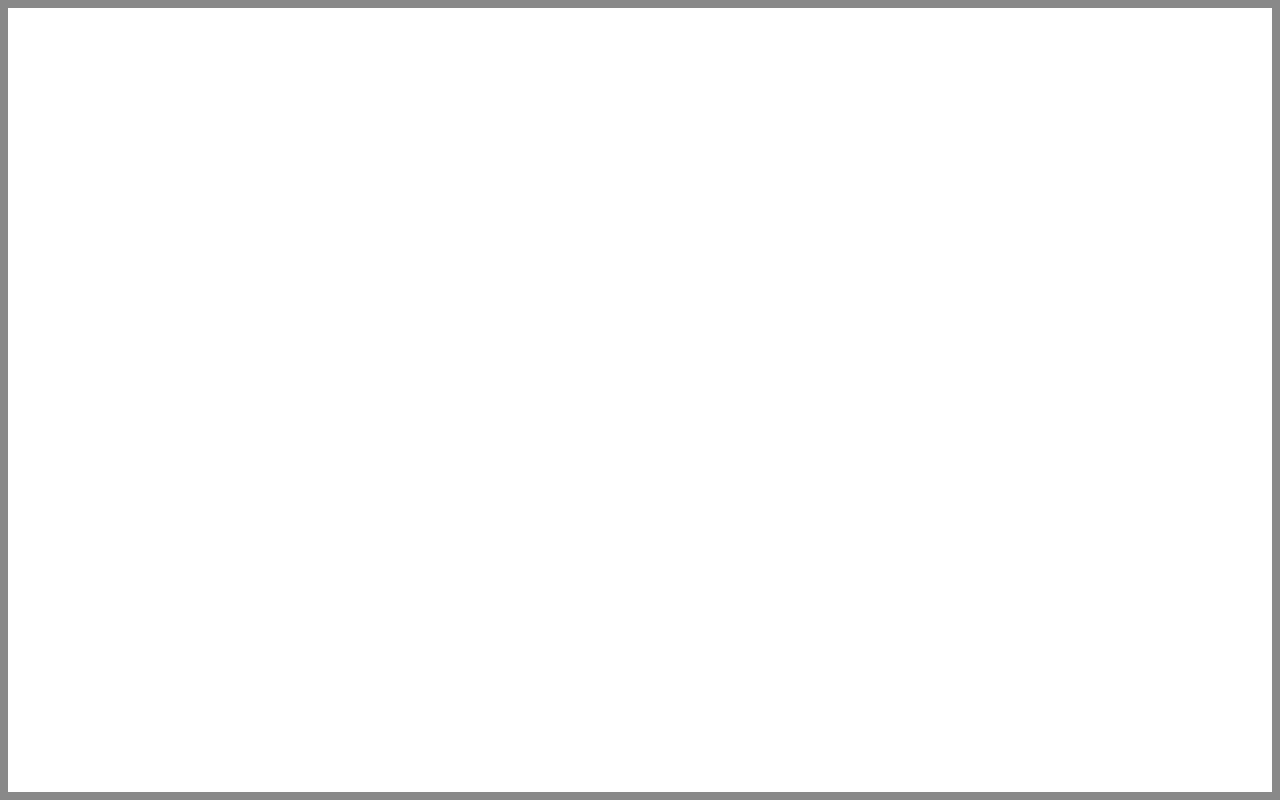
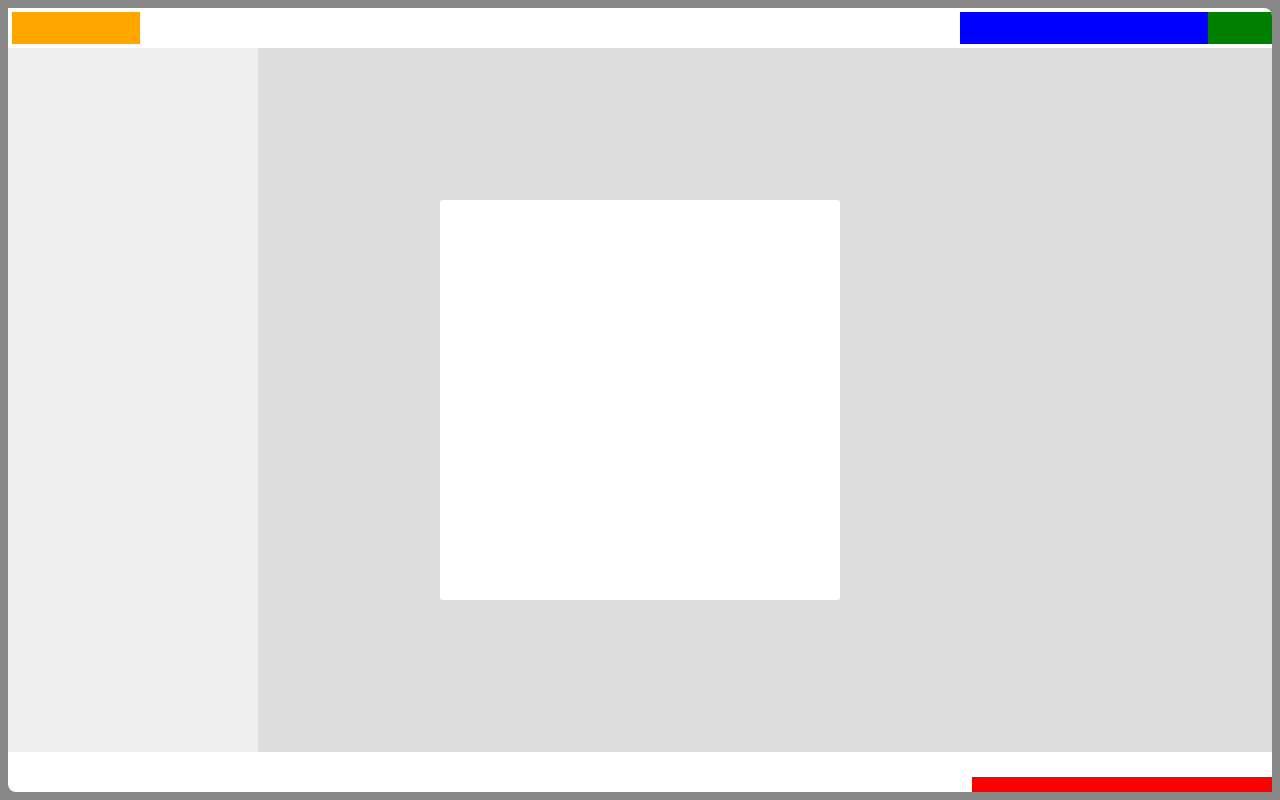
Before and after one commit to lukavrtaric/spa-test, a website: page public/layout.html in a window 1280 px wide. Drawn offline with nearby package versions, Linux system fonts and the light colour scheme; files that its build step writes are made by us from their sources.

Commit message:
setup layout in progress

```diff
--- a/gulpfile.js
+++ b/gulpfile.js
@@ -27,13 +27,13 @@ gulp.task('compile-js', function () {
 });
 
 // Watch LESS and compile on change
-gulp.task('watchLess', function() {
+gulp.task('watchLESS', function() {
     gulp.watch('less/*.less', ['compile-less']);
 });
 
-// Watch LESS and compile on change
+// Watch JS and compile on change
 gulp.task('watchJS', function() {
     gulp.watch('js-dev/*.js', ['compile-js']);
 });
 
-gulp.task('default', ['watchLess', 'watchJS']);
+gulp.task('default', ['watchLESS', 'watchJS']);
--- /dev/null
+++ b/less/layout.less
@@ -0,0 +1,89 @@
+.spa-shell-head, .spa-shell-head-logo, .spa-shell-head-acct, .spa-shell-head-search,
+.spa-shell-main, .spa-shell-main-nav, .spa-shell-main-content,
+.spa-shell-foot,
+.spa-shell-chat,
+.spa-shell-modal {
+	position: absolute;
+}
+.spa-shell-head {
+	top: 0;
+	left: 0;
+	right: 0;
+	height: 40px;
+}
+.spa-shell-head-logo {
+	top: 4px;
+	left: 4px;
+	height: 32px;
+	width: 128px;
+	background: orange;
+}
+.spa-shell-head-acct {
+	top: 4px;
+	right: 0;
+	width: 64px;
+	height: 32px;
+	background: green;
+}
+.spa-shell-head-search {
+	top: 4px;
+	right: 64px;
+	width: 248px;
+	height: 32px;
+	background: blue;
+}
+.spa-shell-main {
+	top: 40px;
+	left: 0;
+	bottom: 40px;
+	right: 0;
+}
+.spa-shell-main-content,
+.spa-shell-main-nav {
+	top: 0;
+	bottom: 0;
+}
+.spa-shell-main-nav {
+	width: 250px;
+	background: #eee;
+}
+.spa-x-closed {
+	.spa-shell-main-nav {
+		width: 0;
+	}
+}
+.spa-shell-main-content {
+	left: 250px;
+	right: 0;
+	background: #ddd;
+}
+.spa-x-closed {
+	.spa-shell-main-content {
+		left: 0;
+	}
+}
+.spa-shell-foot {
+	bottom: 0;
+	left: 0;
+	right: 0;
+	height: 40px;
+}
+.spa-shell-chat {
+	bottom: 0;
+	right: 0;
+	width: 300px;
+	height: 15px;
+	background: red;
+	z-index: 1;
+}
+.spa-shell-modal {
+	margin-top: -200px;
+	margin-left: -200px;
+	top: 50%;
+	left: 50%;
+	width: 400px;
+	height: 400px;
+	background: #fff;
+	border-radius: 3px;
+	z-index: 2;
+}
--- a/less/spa.less
+++ b/less/spa.less
@@ -44,8 +44,8 @@ body {
 		right: 8px;
 		min-height: 500px;
 		min-width: 500px;
-		overflow: hidden;s
-		border-radius: 0px 8px 0 8px;
+		overflow: hidden;
+		border-radius: 0 8px 0 8px;
 		background-color: #fff;
 	}
 
--- a/public/layout.html
+++ b/public/layout.html
@@ -2,7 +2,8 @@
 <html>
 <head>
 	<title>HTML Layout</title>
-	<link rel="stylesheet" type="text/css" href="/pubic/css/spa.min.css">
+	<link rel="stylesheet" type="text/css" href="/public/css/spa.min.css">
+	<link rel="stylesheet" type="text/css" href="/public/css/layout.min.css">
 </head>
 <body>
 
@@ -17,6 +18,8 @@
 			<div class="spa-shell-main-content"></div>
 		</div>
 		<div class="spa-shell-foot"></div>
+		<div class="spa-shell-chat"></div>
+		<div class="spa-shell-modal"></div>
 	</div>
 
 </body>
--- a/server.js
+++ b/server.js
@@ -9,6 +9,11 @@
 	res.sendFile(__dirname + '/public/spa.html')
 });
 
+/* serves layout page */
+app.get("/layout", function(req, res) {
+	res.sendFile(__dirname + '/public/layout.html')
+});
+
 var port = process.env.PORT || 8080;
 app.listen(port, function() {
 	console.log("Listening on " + port);
```
Also changed, not shown: public/css/layout.min.css (added), public/css/spa.min.css. Lines whose indentation alone changed are shown as unchanged.
